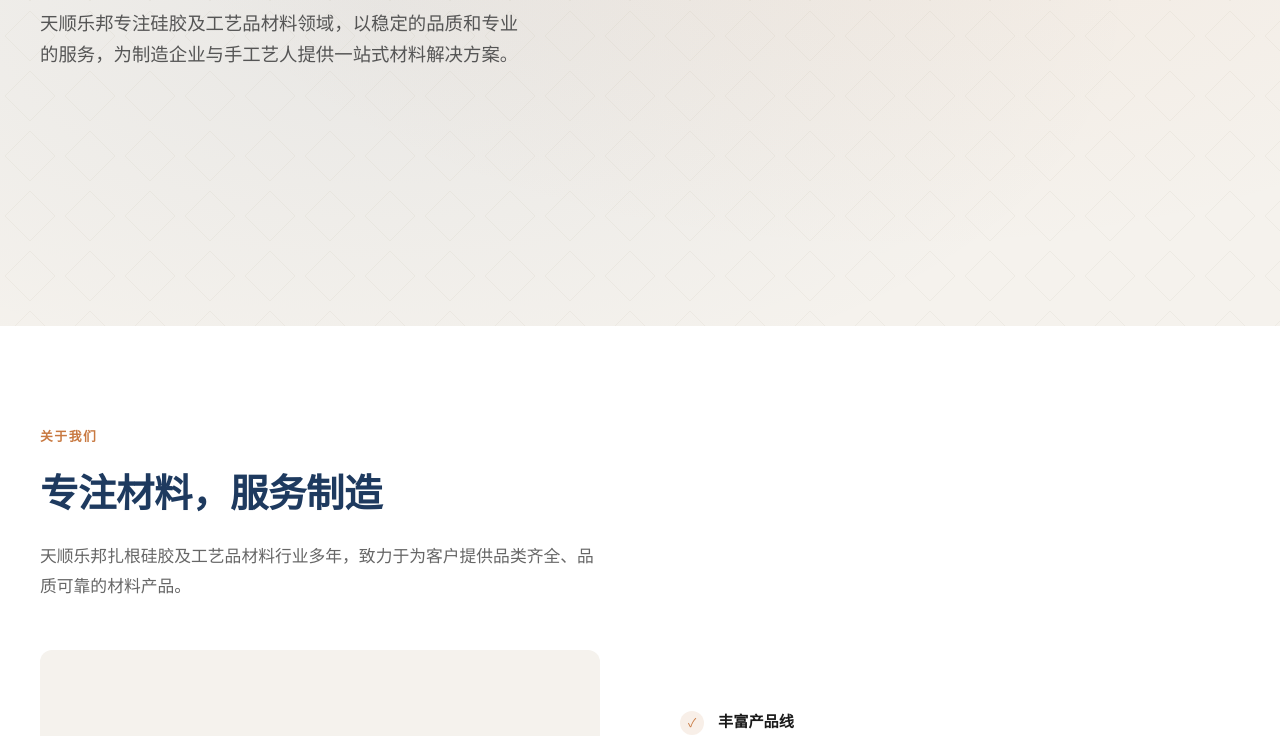
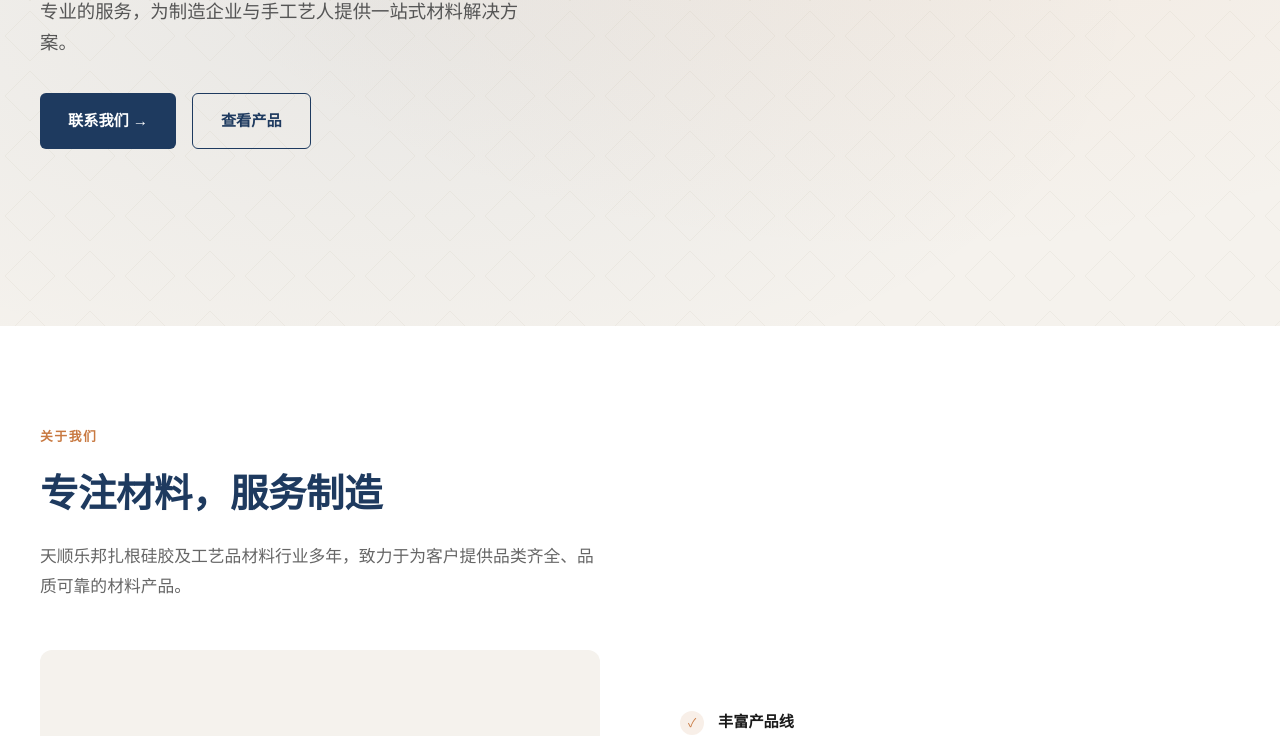
Before and after one commit to 111YX111/tianshunlebang, a plain HTML site: page index.html in a window 1280 px wide. Shown: the part 474-1210 px from the top of the page. Drawn offline with Linux system fonts and the light colour scheme.

Commit message:
更新工艺品材料描述：改为纤维布、纱布、油土等品类

```diff
--- a/index.html
+++ b/index.html
@@ -429,9 +429,10 @@
   <div class="hero-content fade-in">
     <span class="hero-tag">专业硅胶供应商 · 天顺乐邦</span>
     <h1>品质<em>硅胶</em><br>匠心工艺材料</h1>
-    <p>天顺乐邦专注硅胶及工艺品材料领域，以稳定的品质和专业的服务，为制造企业与手工艺人提供一站式材料解决方案。</p>
+    <p>天顺乐邦专注硅胶原料及工艺品材料领域，以稳定的品质和专业的服务，为制造企业与手工艺人提供一站式材料解决方案。</p>
     <div class="hero-actions">
-
+      <a href="#contact" class="btn-primary">联系我们 →</a>
+      <a href="#products" class="btn-outline">查看产品</a>
     </div>
   </div>
 </section>
@@ -507,7 +508,7 @@
       <div class="product-card fade-in">
         <span class="p-icon">🎨</span>
         <h3>工艺品材料</h3>
-        <p>水晶滴胶、AB胶、色精色膏、固化剂、环氧树脂等手工艺及工艺品生产配套材料，成品种类丰富，满足各类创意制作需求。</p>
+        <p>无碱纤维、水泥氧化镁纤维、纤维布、短纤、大捆纱布、小包纱布、油土、轻粉等，种类丰富。</p>
       </div>
       <div class="product-card fade-in">
         <span class="p-icon">🛠️</span>
```
